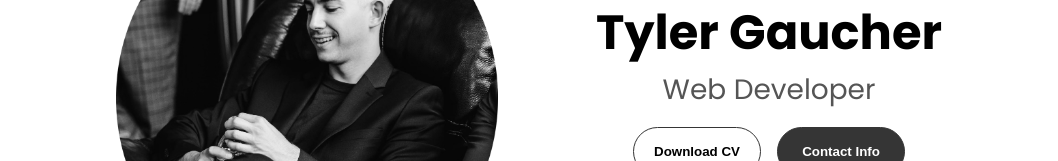
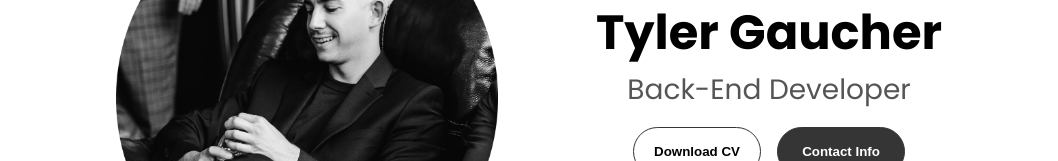
Before and after one commit to gboness/portfolio_website, a plain HTML site: page index.html in a window 1280 px wide. Shown: the part 374-535 px from the top of the page, without its empty margins (111-1169 px from the left). Drawn offline with Linux system fonts and the light colour scheme.

Commit message:
changed 'web developer' to 'back-end developer'

```diff
--- a/index.html
+++ b/index.html
@@ -48,7 +48,7 @@
         <div class="section__text">
             <p class="section__text__p1">Hello, I'm</p>
             <h1 class="title">Tyler Gaucher</h1>
-            <p class="section__text__p2">Web Developer</p>
+            <p class="section__text__p2">Back-End Developer</p>
             <div class="btn-container">
                 <button class="btn btn-color-2" onclick="window.open('./asset/resume.pdf')">Download CV</button>
                 <button class="btn btn-color-1" onclick="location.href='./#contact'">Contact Info</button>
--- a/style.css
+++ b/style.css
@@ -338,8 +338,6 @@ section {
     flex-direction: column;
 }
 
-
-
 article .icon {
     cursor: default;
 }
```
